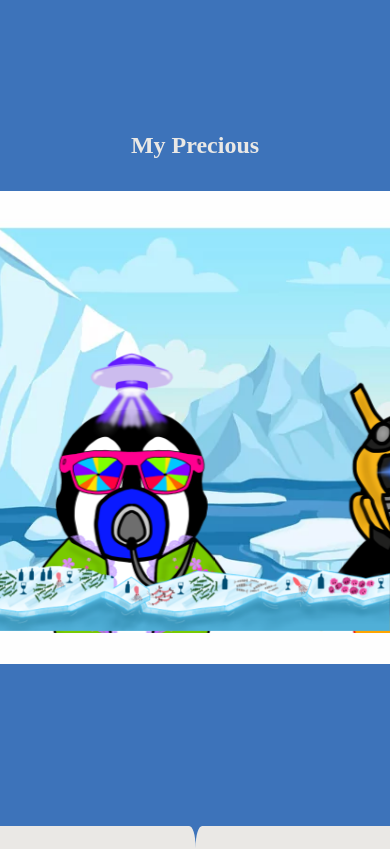
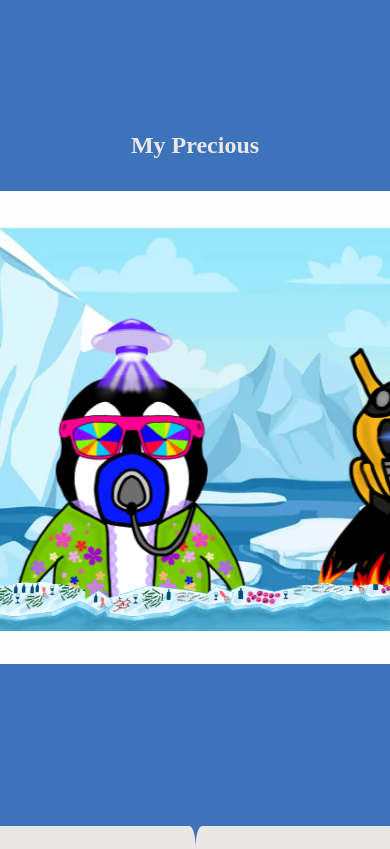
Before and after one commit to Mannvender/penguins, a Next.js app: page / in a window 390 px wide. Shown: the part 868-1717 px from the top of the page. Built offline with nearby package versions, Linux system fonts and the light colour scheme; a web font is replaced by a local one.

Commit message:
fixed slider

```diff
--- a/components/Slider.js
+++ b/components/Slider.js
@@ -2,7 +2,6 @@ import React from "react";
 import styled from "styled-components";
 import Image from "next/image";
 import { Box } from "rebass";
-import { isMobile } from "react-device-detect";
 
 const URLS = [
   "004",
@@ -67,8 +66,7 @@ const AnimatedBg = styled.div`
   }
 `;
 const AnimatedPenguins = styled.div`
-  height: 52%;
-  bottom: 18%;
+  bottom: 13%;
   width: max-content;
   transform: translate3d(0, 0, 0);
   animation: slideshow 25s linear infinite;
@@ -77,17 +75,11 @@ const AnimatedPenguins = styled.div`
       transform: translateX(-66.6%);
     }
   }
-  @media (min-width: 1024px) {
-    bottom: 31%;
-  }
-  @media (min-width: 1281px) {
-    bottom: 22%;
-  }
 `;
 const AnimatedFood = styled.div`
   bottom: 7%;
   width: 100vw;
-  height: 40%;
+  height: 30%;
   background-image: url("/food.png");
   background-size: auto 100%;
   animation: animated-section-move 2.07s linear infinite;
@@ -107,8 +99,8 @@ const Slider = () => {
       <AnimatedPenguins className="inner">
         {URLS.map((number) => (
           <Image
-            height={isMobile ? "200px" : "300px"}
-            width={isMobile ? "200px" : "300px"}
+            height="300px"
+            width="300px"
             src={`/penguin_${number}.png`}
             alt={`penguin ${number}`}
             quality="70"
```
Also changed, not shown: public/penguin_009.png.
